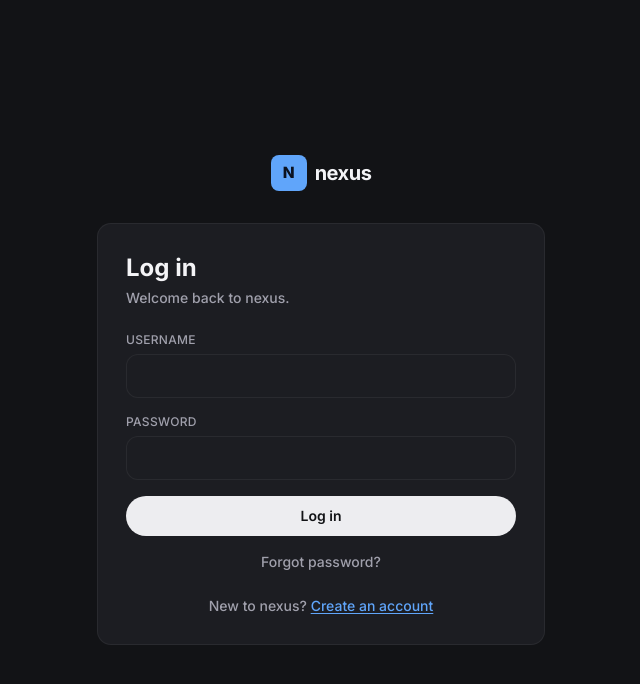
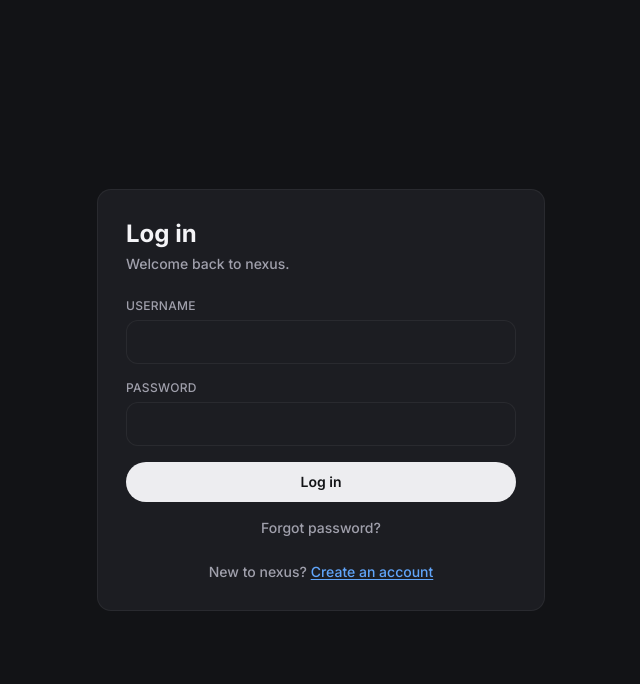
Before and after one commit to batuhanmeral/community-forum, a React (Vite) app in the folder frontend/: page /login in a window 1280 px wide. Shown: the top 684 px of the page, without its empty margins (319-959 px from the left). Built offline with nearby package versions, Linux system fonts and the light colour scheme; no server answers.

Commit message:
style: remove brand block from auth pages

```diff
--- a/frontend/src/pages/LoginPage.tsx
+++ b/frontend/src/pages/LoginPage.tsx
@@ -7,7 +7,7 @@
 import { fetchMe, login } from '@/api/auth';
 import { Button } from '@/components/ui/Button';
 import { Input } from '@/components/ui/Input';
-import { APP_NAME, PageTitle } from '@/components/ui/PageTitle';
+import { PageTitle } from '@/components/ui/PageTitle';
 
 export function LoginPage() {
   const { t } = useTranslation();
@@ -93,12 +93,6 @@
     <div className="flex min-h-screen items-center justify-center bg-[var(--color-bg)] px-4 py-12">
       <PageTitle title={title} />
       <div className="w-full max-w-md">
-        <Link to="/" className="mb-8 flex items-center justify-center gap-2">
-          <span className="grid h-9 w-9 place-items-center rounded-lg bg-[var(--color-link)] text-[var(--color-on-link)] font-black">
-            N
-          </span>
-          <span className="text-xl font-bold lowercase tracking-tight">{APP_NAME}</span>
-        </Link>
         <div className="rounded-[var(--radius-card)] border border-[var(--color-border)] bg-[var(--color-surface)] p-7">
           <h1 className="text-2xl font-bold">{title}</h1>
           {subtitle && (
```
Also changed, not shown: 1 other file (tests, documents, lock files or other folders).
